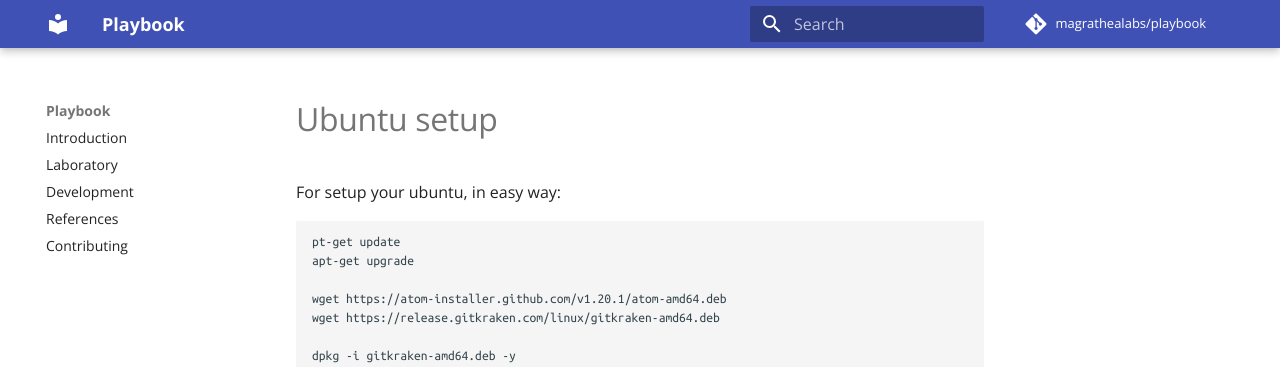
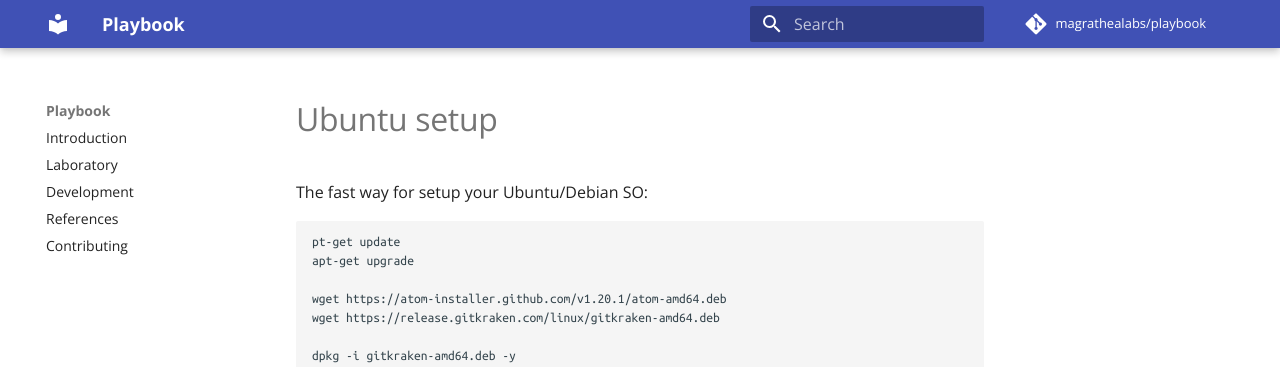
Before and after one commit to magrathealabs/playbook, an MkDocs documentation site: the page built from docs/helpers/ubuntu-startup.md, in a window 1280 px wide. Shown: the top 367 px of the page. Built offline with MkDocs 1.6.1 and Material for MkDocs 9.7.7, drawn with Linux system fonts in a browser that asks for light colours; comment, search, counter and statistics services are not loaded; old or Windows-style settings are respelled for this version of MkDocs.

Commit message:
Other <p>

````diff
--- a/docs/helpers/ubuntu-startup.md
+++ b/docs/helpers/ubuntu-startup.md
@@ -1,5 +1,5 @@
 # Ubuntu setup
-For setup your ubuntu, in easy way:
+The fast way for setup your Ubuntu/Debian SO:
 
 ```bash
 
````
